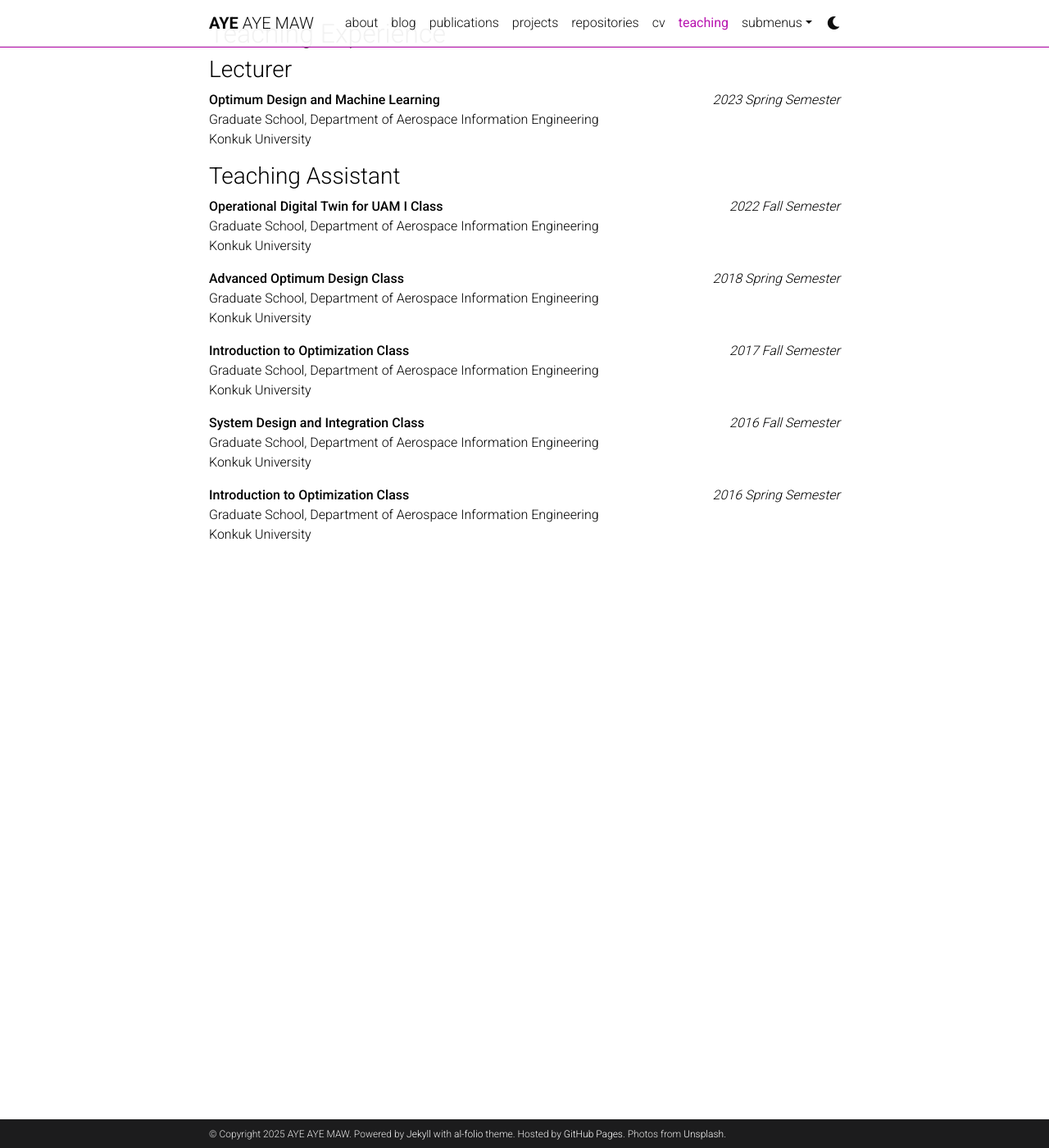
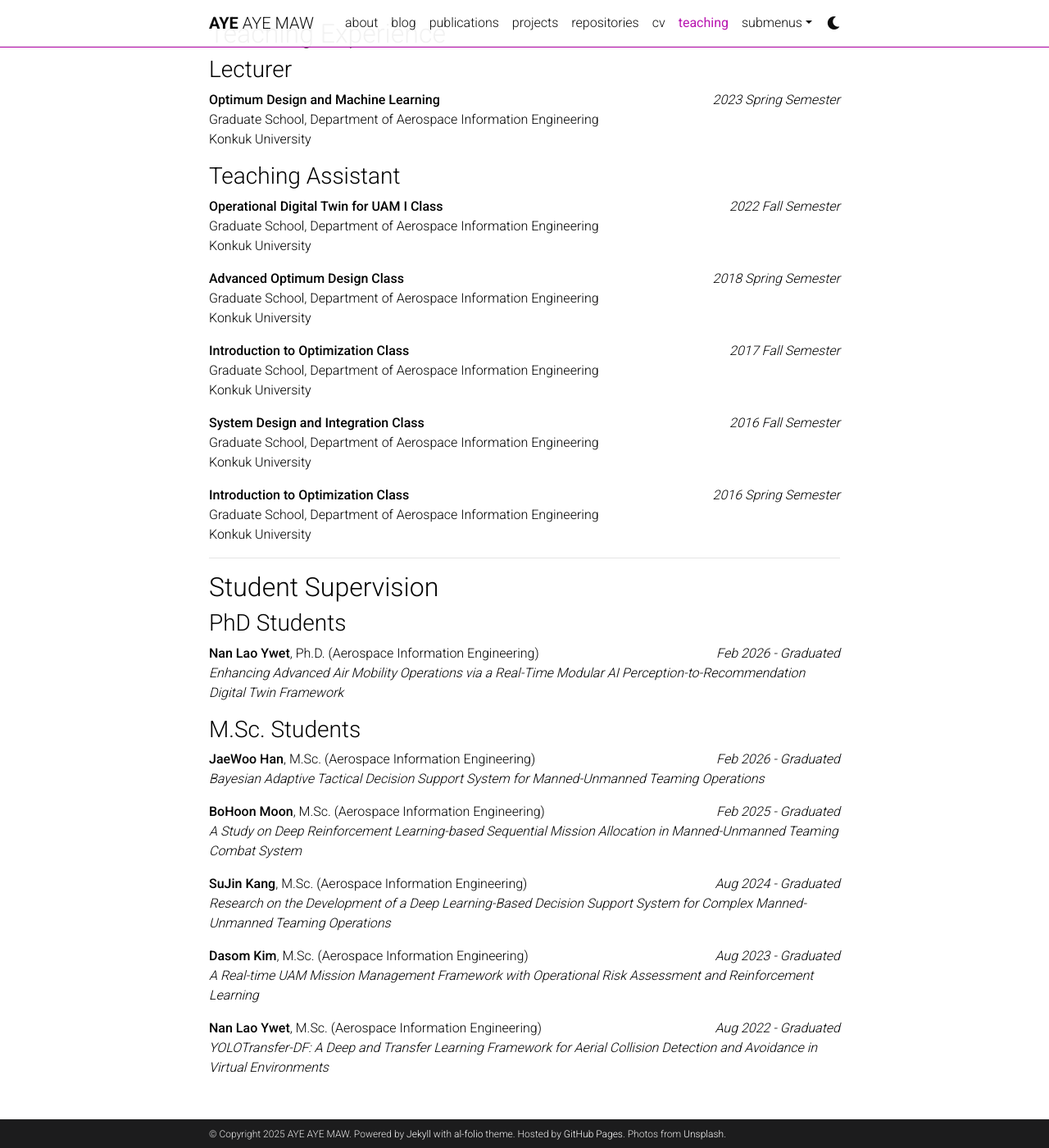
Before and after one commit to miayemaw/miayemaw.github.io, a Jekyll site: the page built from _pages/teaching.md, in a window 1280 px wide and 1400 px high, scrolled down 192 px. Shown: the whole window at 82% size. Built offline with Jekyll 4.4.1, drawn with Linux system fonts in a browser that asks for light colours; comment, search, counter and statistics services are not loaded; a style sheet for code colours, icons or effects is not loaded.

Commit message:
Add student supervision information

```diff
--- a/_pages/teaching.md
+++ b/_pages/teaching.md
@@ -34,3 +34,29 @@ Konkuk University
 **Introduction to Optimization Class** <span style="float: right;">*2016 Spring Semester*</span>
 Graduate School, Department of Aerospace Information Engineering
 Konkuk University
+
+---
+
+## Student Supervision
+
+### PhD Students
+
+**Nan Lao Ywet**, Ph.D. (Aerospace Information Engineering) <span style="float: right;">*Feb 2026 - Graduated*</span>
+*Enhancing Advanced Air Mobility Operations via a Real-Time Modular AI Perception-to-Recommendation Digital Twin Framework*
+
+### M.Sc. Students
+
+**JaeWoo Han**, M.Sc. (Aerospace Information Engineering) <span style="float: right;">*Feb 2026 - Graduated*</span>
+*Bayesian Adaptive Tactical Decision Support System for Manned-Unmanned Teaming Operations*
+
+**BoHoon Moon**, M.Sc. (Aerospace Information Engineering) <span style="float: right;">*Feb 2025 - Graduated*</span>
+*A Study on Deep Reinforcement Learning-based Sequential Mission Allocation in Manned-Unmanned Teaming Combat System*
+
+**SuJin Kang**, M.Sc. (Aerospace Information Engineering) <span style="float: right;">*Aug 2024 - Graduated*</span>
+*Research on the Development of a Deep Learning-Based Decision Support System for Complex Manned-Unmanned Teaming Operations*
+
+**Dasom Kim**, M.Sc. (Aerospace Information Engineering) <span style="float: right;">*Aug 2023 - Graduated*</span>
+*A Real-time UAM Mission Management Framework with Operational Risk Assessment and Reinforcement Learning*
+
+**Nan Lao Ywet**, M.Sc. (Aerospace Information Engineering) <span style="float: right;">*Aug 2022 - Graduated*</span>
+*YOLOTransfer-DF: A Deep and Transfer Learning Framework for Aerial Collision Detection and Avoidance in Virtual Environments*
```
